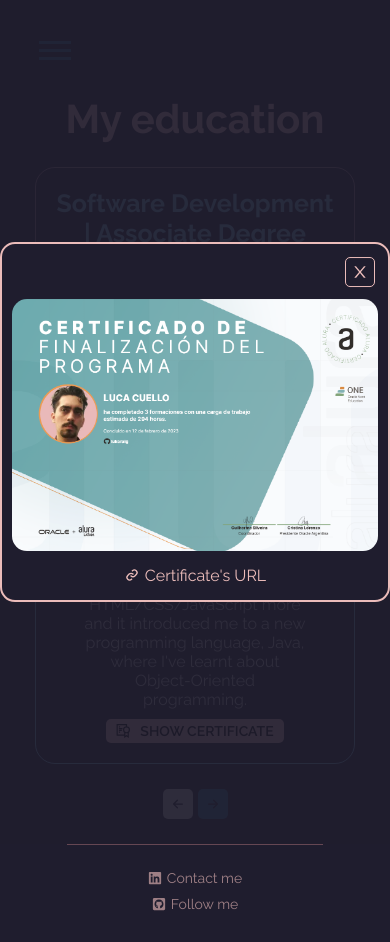
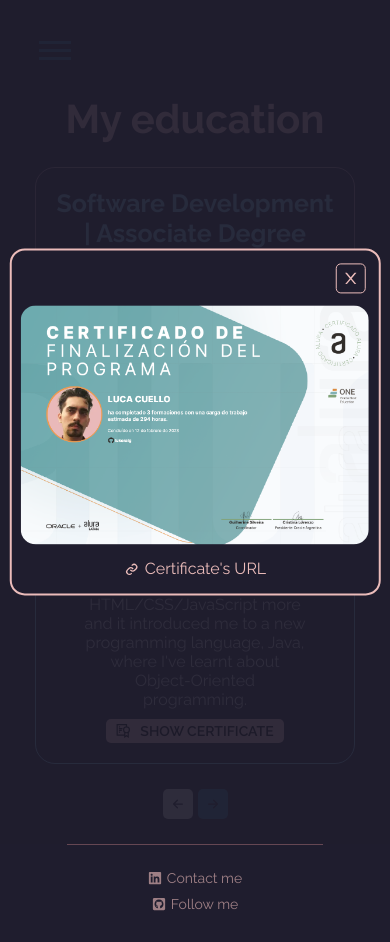
Before and after one commit to LucaCuello/MyPortfolio, a React (Vite) app: page /education in a window 390 px wide. Both pictures are taken after a click on the button "SHOW CERTIFICATE". Built offline with nearby package versions, Linux system fonts and the light colour scheme.

Commit message:
Added scroll behavior/Modify responsive.css

```diff
--- a/src/global/main.css
+++ b/src/global/main.css
@@ -15,6 +15,10 @@
   justify-content: center;
   width: 100%;
   background-color: var(--dark-main);
+}
+
+html {
+  scroll-behavior: smooth;
 }
 
 html * {
--- a/src/global/responsive.css
+++ b/src/global/responsive.css
@@ -166,7 +166,7 @@
   }
 
   .certificate-container {
-    width: 100%;
+    width: 95%;
     padding: 55px 0px 15px 0;
   }
 
```
